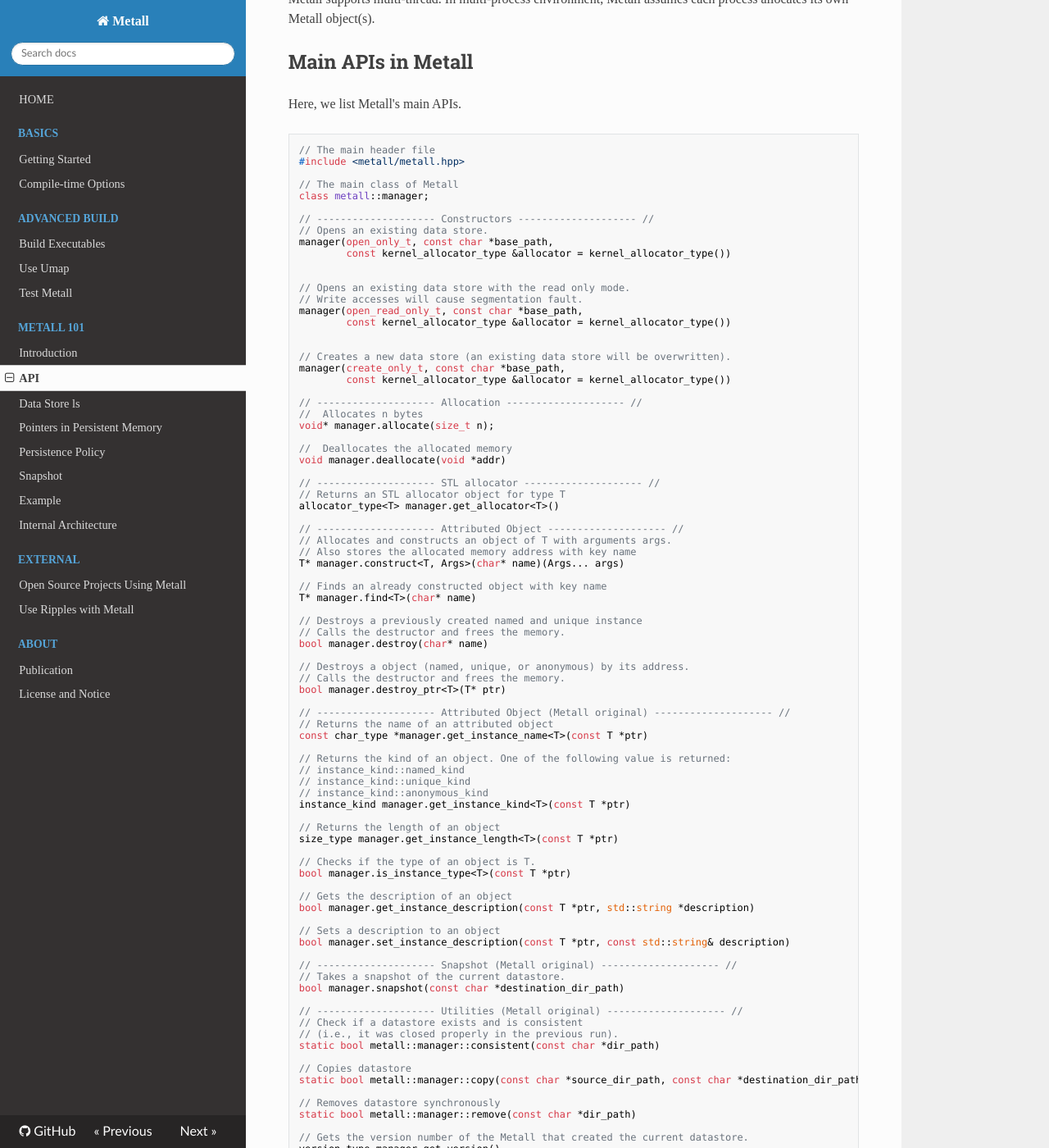
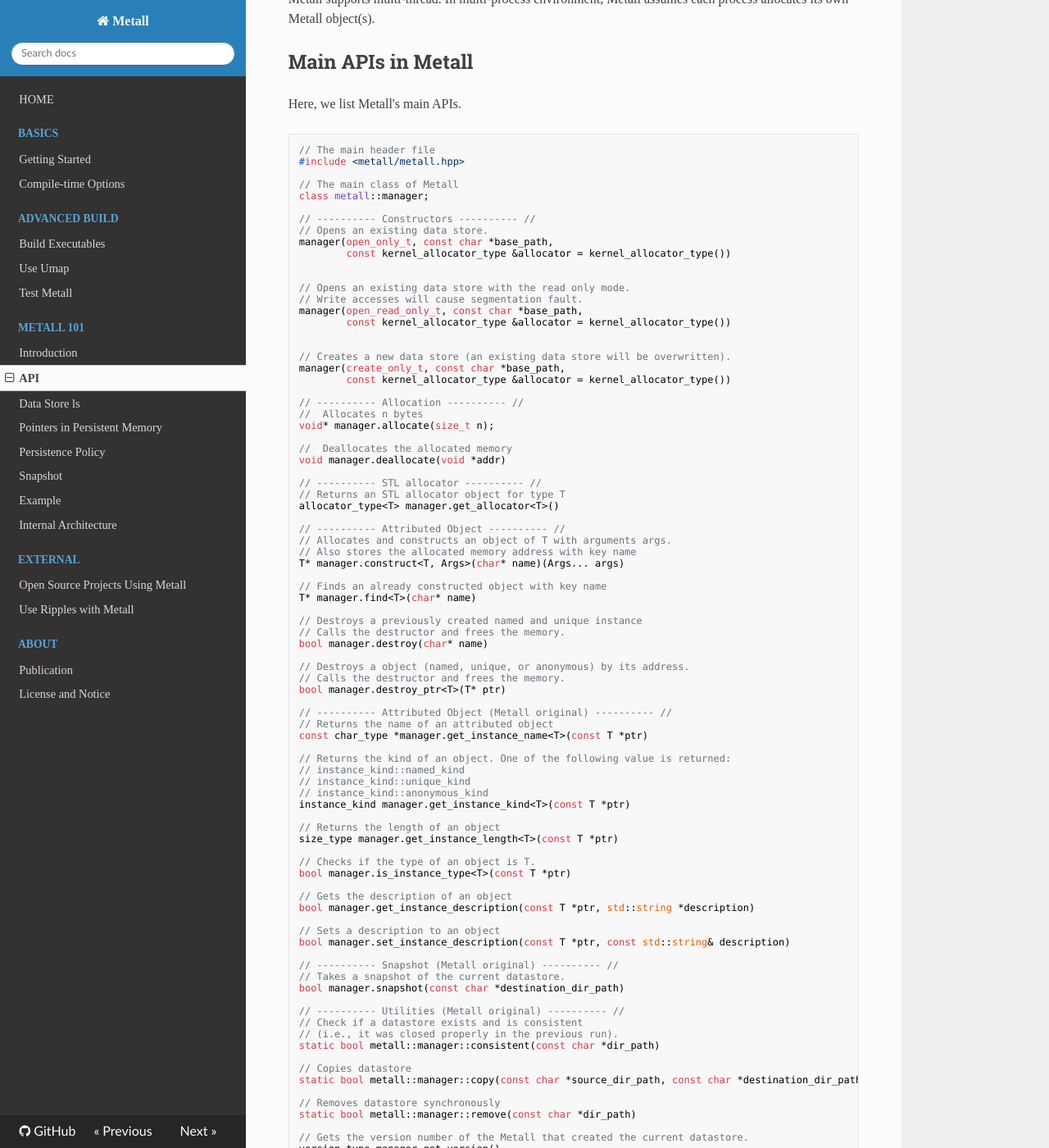
Before and after one commit to LLNL/metall, an MkDocs documentation site: the page built from docs/readthedocs/detail/api.md, in a window 1280 px wide and 1400 px high, scrolled down 399 px. Shown: the whole window at 82% size. Built offline with MkDocs 1.6.1, drawn with Linux system fonts in a browser that asks for light colours; nearby versions of some CDN libraries; some of the changed text lies outside the part shown.

Commit message:
Clean up the code with clang-format

```diff
--- a/docs/readthedocs/detail/api.md
+++ b/docs/readthedocs/detail/api.md
@@ -22,7 +22,7 @@
 // The main class of Metall
 class metall::manager;
 
-// -------------------- Constructors -------------------- //
+// ---------- Constructors ---------- //
 // Opens an existing data store.
 manager(open_only_t, const char *base_path,
         const kernel_allocator_type &allocator = kernel_allocator_type())
@@ -38,18 +38,18 @@
 manager(create_only_t, const char *base_path,
         const kernel_allocator_type &allocator = kernel_allocator_type())
 
-// -------------------- Allocation -------------------- //
+// ---------- Allocation ---------- //
 //  Allocates n bytes
 void* manager.allocate(size_t n);
 
 //  Deallocates the allocated memory
 void manager.deallocate(void *addr)
 
-// -------------------- STL allocator -------------------- //
+// ---------- STL allocator ---------- //
 // Returns an STL allocator object for type T
 allocator_type<T> manager.get_allocator<T>()
 
-// -------------------- Attributed Object -------------------- //
+// ---------- Attributed Object ---------- //
 // Allocates and constructs an object of T with arguments args.
 // Also stores the allocated memory address with key name
 T* manager.construct<T, Args>(char* name)(Args... args)
@@ -65,7 +65,7 @@
 // Calls the destructor and frees the memory.
 bool manager.destroy_ptr<T>(T* ptr)
 
-// -------------------- Attributed Object (Metall original) -------------------- //
+// ---------- Attributed Object (Metall original) ---------- //
 // Returns the name of an attributed object
 const char_type *manager.get_instance_name<T>(const T *ptr)
 
@@ -87,11 +87,11 @@
 // Sets a description to an object
 bool manager.set_instance_description(const T *ptr, const std::string& description)
 
-// -------------------- Snapshot (Metall original) -------------------- //
+// ---------- Snapshot (Metall original) ---------- //
 // Takes a snapshot of the current datastore.
 bool manager.snapshot(const char *destination_dir_path)
 
-// -------------------- Utilities (Metall original) -------------------- //
+// ---------- Utilities (Metall original) ---------- //
 // Check if a datastore exists and is consistent
 // (i.e., it was closed properly in the previous run).
 static bool metall::manager::consistent(const char *dir_path)
@@ -108,7 +108,7 @@
 // Gets the version of the Metall that created a datastore
 static version_type metall::get_version(const char_type *dir_path)
 
-// -------------------- Data store description -------------------- //
+// ---------- Data store description ---------- //
 // Sets a description
 bool set_description(const std::string &description)
 static bool metall::set_description(const char *dir_path, const std::string &description)
```
Also changed, not shown: 10 other files.
